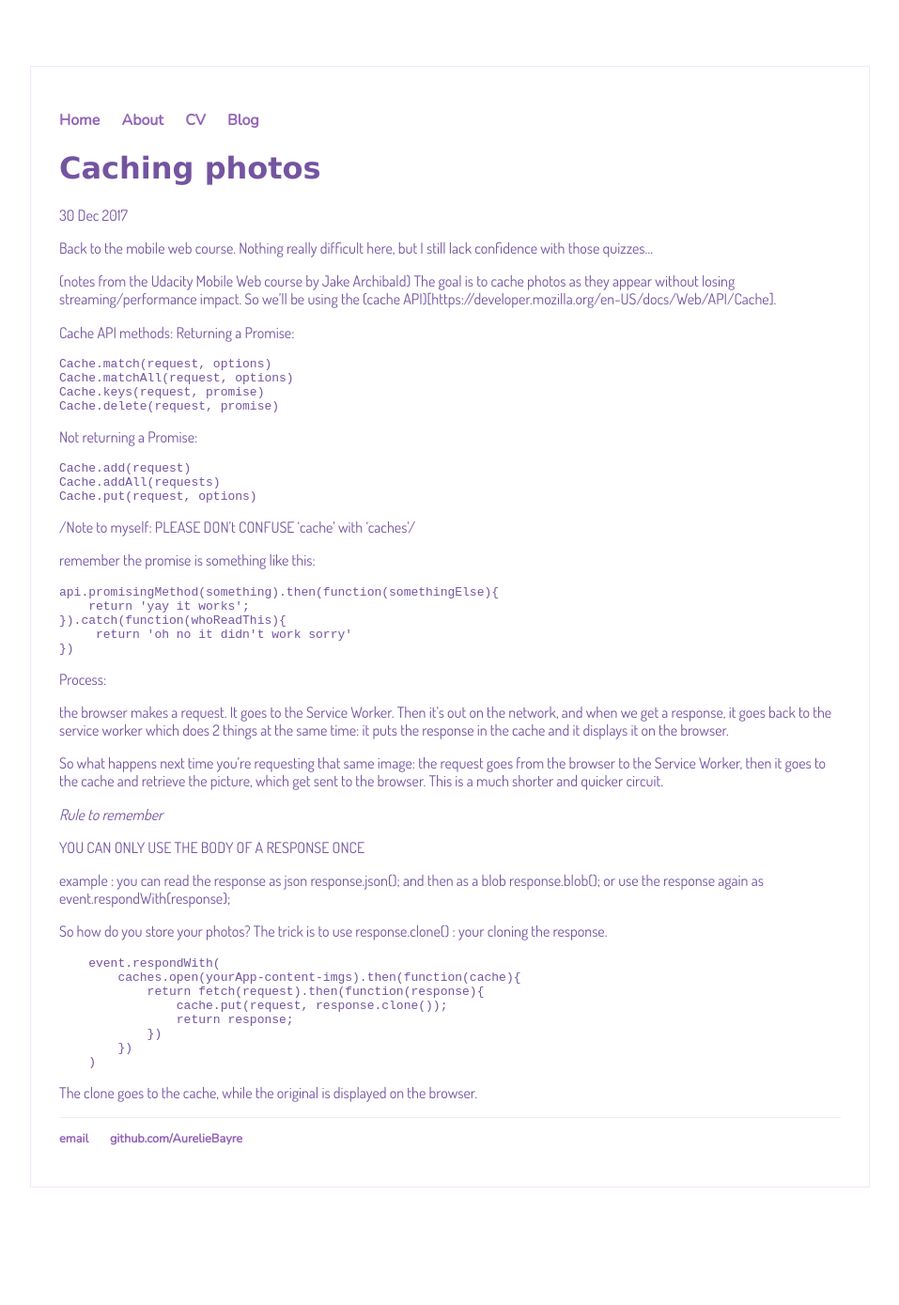
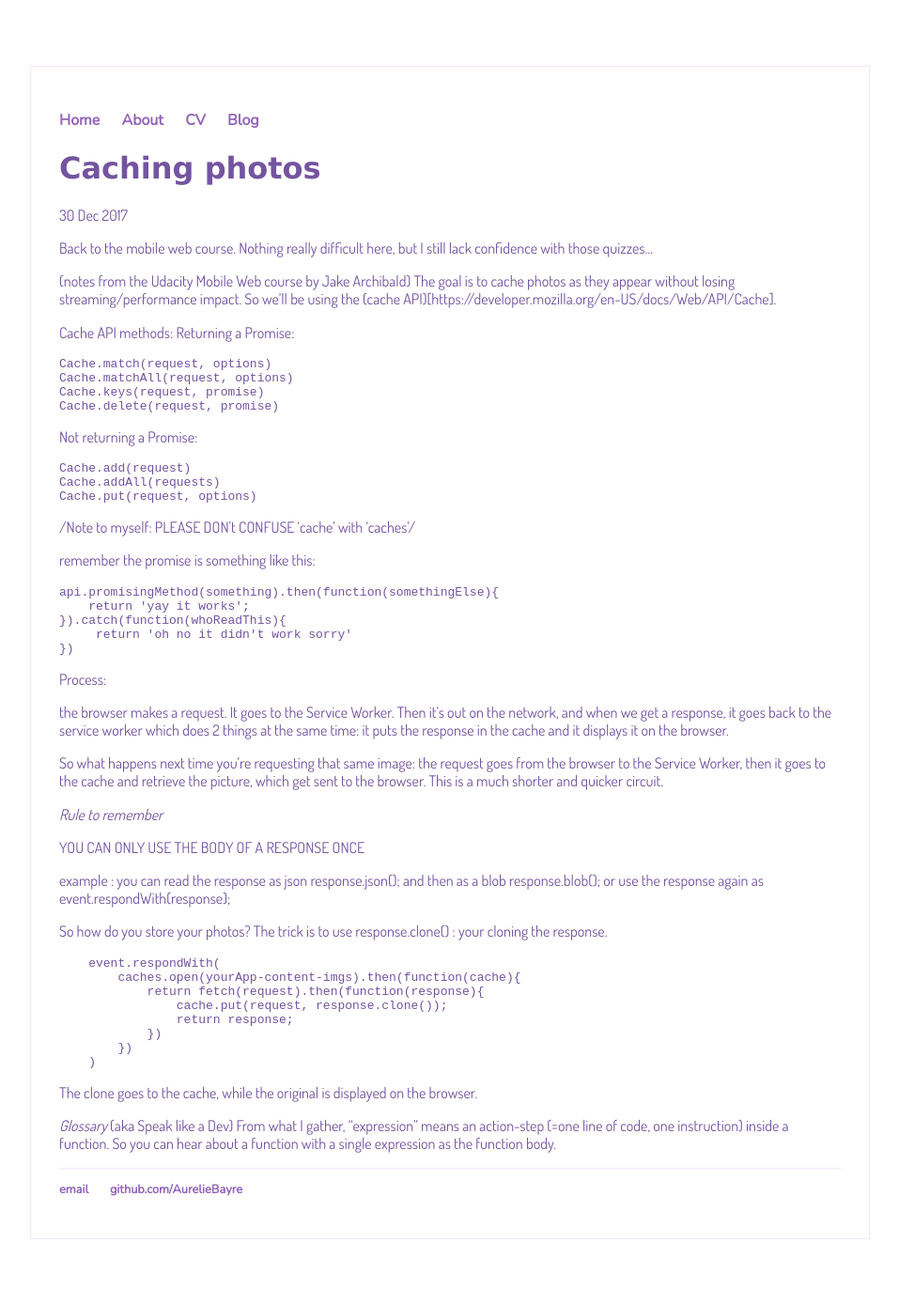
Before and after one commit to AurelieBayre/aurelieBayre.github.io, a Jekyll site: the page built from _posts/2017-12-30-caching-photos.md, in a window 1280 px wide. Shown: the whole page at 94% size, without its empty margins (161-1118 px from the left). Built offline with Jekyll 4.4.1, drawn with Linux system fonts in a browser that asks for light colours; before the commit the page ends 1334 px from its top, so only the background shows below that.

Commit message:
Update 2017-12-30-caching-photos.md

```diff
--- a/_posts/2017-12-30-caching-photos.md
+++ b/_posts/2017-12-30-caching-photos.md
@@ -60,3 +60,6 @@ The trick is to use response.clone() : your cloning the response.
         )
 
 The clone goes to the cache, while the original is displayed on the browser.
+
+*Glossary* (aka Speak like a Dev)
+From what I gather, "expression" means an action-step (=one line of code, one instruction) inside a function. So you can hear about a function with a single expression as the function body.
```
